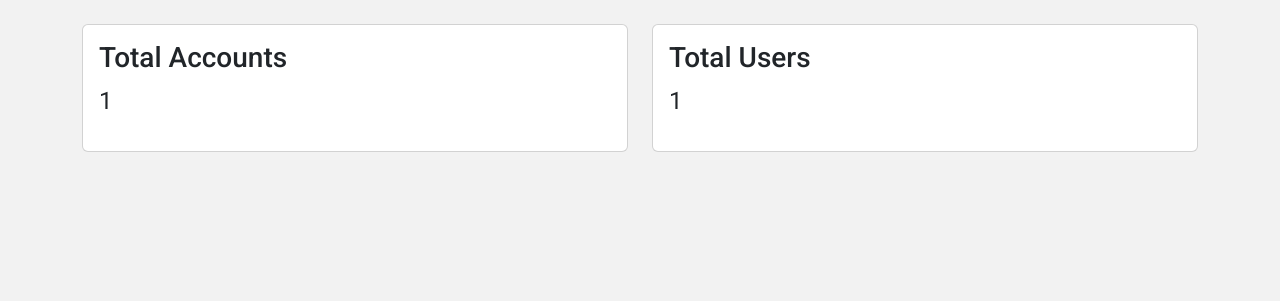
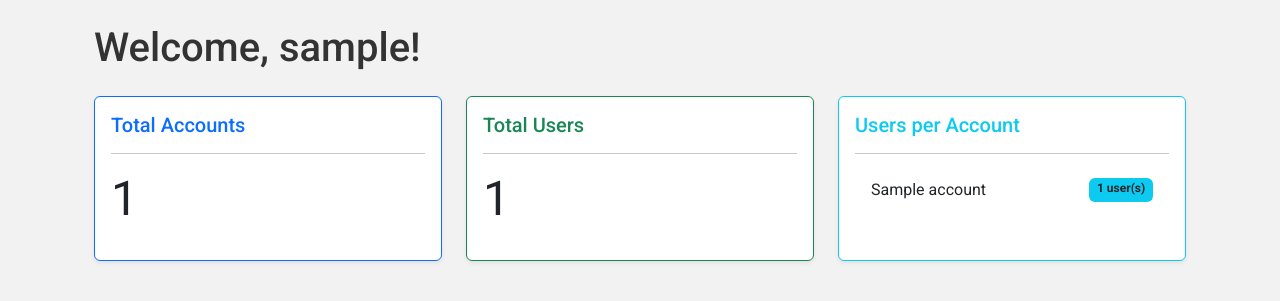
Before and after one commit to jaywar75/kosar, a Flask app: page /dashboard in a window 1280 px wide. Shown: the part 56-357 px from the top of the page. Run offline with Flask 3, Linux system fonts and the light colour scheme; the visitor is signed in with stand-in values (Sample User, id 1); a database or web service that is not in the repository returns one stand-in record (values such as "Sample title"); some libraries are stand-ins or nearby versions.

Commit message:
version 1 ready to ship, complete with accounts, users, assignment of users to accounts and a v1 dashboard that includes total users, total accounts, and total number of users per acconut.

```diff
--- a/app/blueprints/account/routes.py
+++ b/app/blueprints/account/routes.py
@@ -9,6 +9,19 @@ from flask import (
 from werkzeug.security import generate_password_hash, check_password_hash
 from . import account_bp
 from app.extensions import mongo
+
+
+###########################
+# 0. Helper / Utility
+###########################
+def generate_account_number():
+    """
+    Example function to create a simple random account number.
+    Feel free to refine the format or complexity.
+    """
+    prefix = "ACCT-"
+    rand_part = "".join(random.choices(string.ascii_uppercase + string.digits, k=5))
+    return prefix + rand_part
 
 
 ###########################
@@ -46,21 +59,33 @@ def dashboard():
     if "username" not in session:
         return redirect(url_for("account.login"))
 
-    # Query total accounts
+    # Already present logic:
     total_accounts = mongo.db.account.count_documents({})
+    total_users = mongo.db.users.count_documents({})
 
-    # Query total users
-    total_users = mongo.db.users.count_documents({})
+    # New: fetch all accounts
+    accounts = list(mongo.db.account.find({}))
+
+    # For each account, count how many users reference it
+    account_user_counts = []
+    for acc in accounts:
+        user_count = mongo.db.users.count_documents({"account_id": acc["_id"]})
+        account_user_counts.append({
+            "company_name": acc.get("company_name", "N/A"),
+            "user_count": user_count
+        })
 
     return render_template(
         "account/dashboard.html",
         username=session["username"],
         total_accounts=total_accounts,
-        total_users=total_users
+        total_users=total_users,
+        account_user_counts=account_user_counts  # pass the list to template
     )
 
+
 ###########################
-# 3aa. Add Account Route
+# 3a. Add Account
 ###########################
 @account_bp.route("/add", methods=["GET", "POST"])
 def add_account():
@@ -98,6 +123,7 @@ def add_account():
         flash("New account created!", "success")
         return redirect(url_for("account.dashboard"))
 
+    # If GET
     return render_template(
         "account/account_manage.html",
         new_account=True,
@@ -105,32 +131,21 @@ def add_account():
     )
 
 
-def generate_account_number():
-    """
-    Example function to create a simple random account number.
-    Feel free to refine the format or complexity.
-    """
-    prefix = "ACCT-"
-    rand_part = "".join(random.choices(string.ascii_uppercase + string.digits, k=5))
-    return prefix + rand_part
-
-
 ###########################
-# 3ab. Manage (Edit) Account Route
+# 3b. Manage/Edit Account
 ###########################
 @account_bp.route("/manage", methods=["GET", "POST"])
 def manage_account():
     """
     Displays/updates account details in the 'account' collection.
     If an account_number query param is provided (e.g. /manage?account_number=ACCT-123),
-    we retrieve that account doc for editing.
+    we retrieve that account doc for editing. Otherwise, we let user create a new account.
     """
     if "username" not in session:
         return redirect(url_for("account.login"))
 
     acc_num = request.args.get("account_number")
     account_doc = None
-
     if acc_num:
         account_doc = mongo.db.account.find_one({"account_number": acc_num})
 
@@ -142,6 +157,7 @@ def manage_account():
         billing_address = request.form.get("billing_address")
 
         if account_doc:
+            # Update existing
             mongo.db.account.update_one(
                 {"_id": account_doc["_id"]},
                 {
@@ -156,6 +172,7 @@ def manage_account():
             )
             flash("Account details updated!", "success")
         else:
+            # Create new
             new_doc = {
                 "username": session["username"],
                 "account_number": account_number or generate_account_number(),
@@ -173,13 +190,12 @@ def manage_account():
 
 
 ###########################
-# 3ac. List All Accounts Route
+# 3c. List All Accounts
 ###########################
 @account_bp.route("/listing", methods=["GET"])
 def list_all_accounts():
     """
-    Fetches all documents from the 'account' collection and
-    displays them in a dedicated template (e.g., account_list.html).
+    Fetches all documents from the 'account' collection and displays them.
     """
     if "username" not in session:
         return redirect(url_for("account.login"))
@@ -200,7 +216,7 @@ def logout():
 ###########################################################################
 #        NEW SECTION: Basic (CRUD-like) User Management without Delete
 #     Instead of “delete,” we inactivate users and store a reason.
-#     Added First/Last Name & Email, plus a two-step confirm flow.
+#     ***Includes an 'account_id' association via a company dropdown.***
 ###########################################################################
 
 
@@ -211,114 +227,110 @@ def logout():
 def user_list():
     """
     Lists all users from the 'users' collection (active or inactive).
+    If you want to display 'company_name', do a quick join below.
     """
     if "username" not in session:
         return redirect(url_for("account.login"))
 
-    all_users = mongo.db.users.find({})
+    all_users = list(mongo.db.users.find({}))
+
+    # OPTIONAL: If you want to show each user's associated company name:
+    # for user in all_users:
+    #     if user.get("account_id"):
+    #         acct = mongo.db.account.find_one({"_id": user["account_id"]})
+    #         user["company_name"] = acct["company_name"] if acct else None
+
     return render_template("account/user_list.html", users=all_users)
 
 
 ###########################
-# B. Create (Add) User - Step 1
+# B. Create or Edit User - Step 1
 ###########################
-@account_bp.route("/users/new", methods=["GET", "POST"])
-def user_create():
+@account_bp.route("/users/manage", defaults={"user_id": None}, methods=["GET", "POST"])
+@account_bp.route("/users/manage/<user_id>", methods=["GET", "POST"])
+def user_manage(user_id):
     """
-    Step 1:
-      - GET -> Show user_manage.html form (FirstName, LastName, Email, Username, Password)
-      - POST -> Gather form data, show confirm_user_update.html
+    Unifies user creation and editing into a single route.
+    Step 1 (GET): If user_id is provided, we fetch that user doc for editing.
+                  Also fetch all accounts for the dropdown.
+    Step 1 (POST): Gather form data, look up company_name if desired, pass everything
+                   to confirm_user_update.html
     """
     if "username" not in session:
         return redirect(url_for("account.login"))
 
-    if request.method == "POST":
-        first_name = request.form.get("first_name")
-        last_name = request.form.get("last_name")
-        email = request.form.get("email")
-        username = request.form.get("username")
-        password = request.form.get("password")
+    # Distinguish create vs. edit
+    if user_id:
+        user_obj = mongo.db.users.find_one({"_id": ObjectId(user_id)})
+        if not user_obj:
+            flash("User not found.", "error")
+            return redirect(url_for("account.user_list"))
+    else:
+        user_obj = None  # Creating a new user
 
-        # Basic validations
-        if not first_name or not last_name or not email or not username:
-            flash("Missing required fields: first, last, email, or username.", "error")
-            return redirect(url_for("account.user_create"))
-
-        # Show confirmation page instead of directly inserting
+    if request.method == "GET":
+        # Fetch accounts for the dropdown
+        all_accounts = list(mongo.db.account.find({}))
+        action = "edit" if user_obj else "create"
         return render_template(
-            "account/confirm_user_update.html",
-            mode="create",
-            first_name=first_name,
-            last_name=last_name,
-            email=email,
-            username=username,
-            password=password
+            "account/user_manage.html",
+            user=user_obj,
+            accounts=all_accounts,
+            action=action
         )
 
-    # If GET, show form
-    return render_template("account/user_manage.html", user=None, action="create")
+    # POST => Gather form data, optionally do a DB lookup for the company name
+    first_name = request.form.get("first_name")
+    last_name = request.form.get("last_name")
+    email = request.form.get("email")
+    new_username = request.form.get("username")
+    new_password = request.form.get("password")
+    selected_account_id = request.form.get("account_id")
+
+    # Basic validations
+    if not first_name or not last_name or not email or not new_username:
+        flash("Missing required fields for user create/edit.", "error")
+        return redirect(
+            url_for("account.user_manage", user_id=user_id) if user_id else url_for("account.user_manage")
+        )
+
+    # (Optional) If you'd like to show the chosen company name on the confirm page:
+    selected_company_name = None
+    if selected_account_id:
+        acct = mongo.db.account.find_one({"_id": ObjectId(selected_account_id)})
+        selected_company_name = acct["company_name"] if acct else None
+
+    # Decide if it's a create or edit
+    mode = "edit" if user_obj else "create"
+    user_id_str = str(user_obj["_id"]) if user_obj else ""
+
+    return render_template(
+        "account/confirm_user_update.html",
+        mode=mode,
+        user_id=user_id_str,
+        first_name=first_name,
+        last_name=last_name,
+        email=email,
+        username=new_username,
+        password=new_password,
+        selected_account_id=selected_account_id,
+        selected_company_name=selected_company_name
+    )
 
 
 ###########################
-# C. Edit Existing User - Step 1
+# C. Final Confirm - Step 2
 ###########################
-@account_bp.route("/users/edit/<user_id>", methods=["GET", "POST"])
-def user_edit(user_id):
+@account_bp.route("/users/confirm", methods=["POST"])
+def user_confirm():
     """
-    Step 1:
-      - GET -> Show user_manage.html for editing
-      - POST -> Gather updated form data, show confirm_user_update.html
+    Step 2 (POST only): Perform the actual DB write (create or update).
+    Then redirect to user_list.
     """
     if "username" not in session:
         return redirect(url_for("account.login"))
 
-    user_obj = mongo.db.users.find_one({"_id": ObjectId(user_id)})
-    if not user_obj:
-        flash("User not found.", "error")
-        return redirect(url_for("account.user_list"))
-
-    if request.method == "POST":
-        first_name = request.form.get("first_name")
-        last_name = request.form.get("last_name")
-        email = request.form.get("email")
-        new_username = request.form.get("username")
-        new_password = request.form.get("password")
-
-        if not first_name or not last_name or not email or not new_username:
-            flash("Missing required fields for user update.", "error")
-            return redirect(url_for("account.user_edit", user_id=user_id))
-
-        return render_template(
-            "account/confirm_user_update.html",
-            mode="edit",
-            user_id=str(user_id),
-            first_name=first_name,
-            last_name=last_name,
-            email=email,
-            username=new_username,
-            password=new_password  # might be empty
-        )
-
-    # If GET -> show user_manage.html with existing data
-    return render_template("account/user_manage.html", user=user_obj, action="edit")
-
-
-###########################
-# D. Final Confirm Route - Step 2
-###########################
-@account_bp.route("/users/confirm", methods=["POST"])
-def user_confirm():
-    """
-    Step 2:
-      - POST from confirm_user_update.html
-      - If mode="create", do insert
-      - If mode="edit", do update
-      - Then redirect to user_list
-    """
-    if "username" not in session:
-        return redirect(url_for("account.login"))
-
-    mode = request.form.get("mode")
+    mode = request.form.get("mode")  # "create" or "edit"
     user_id = request.form.get("user_id")
 
     first_name = request.form.get("first_name")
@@ -326,37 +338,39 @@ def user_confirm():
     email = request.form.get("email")
     username = request.form.get("username")
     password = request.form.get("password")
+    selected_account_id = request.form.get("selected_account_id")
+
+    # Convert to ObjectId if provided
+    account_obj_id = ObjectId(selected_account_id) if selected_account_id else None
 
     if mode == "create":
-        # Insert logic
         new_user_doc = {
             "first_name": first_name,
             "last_name": last_name,
             "email": email,
             "username": username,
             "status": "Active",
-            "inactivate_reason": None
+            "inactivate_reason": None,
+            "account_id": account_obj_id
         }
         if password:
             new_user_doc["password"] = generate_password_hash(password)
+
         mongo.db.users.insert_one(new_user_doc)
         flash("New user created successfully!", "success")
 
     elif mode == "edit" and user_id:
-        # Update logic
         update_doc = {
             "first_name": first_name,
             "last_name": last_name,
             "email": email,
-            "username": username
+            "username": username,
+            "account_id": account_obj_id
         }
         if password:
             update_doc["password"] = generate_password_hash(password)
 
-        mongo.db.users.update_one(
-            {"_id": ObjectId(user_id)},
-            {"$set": update_doc}
-        )
+        mongo.db.users.update_one({"_id": ObjectId(user_id)}, {"$set": update_doc})
         flash("User updated successfully!", "success")
 
     else:
@@ -366,12 +380,12 @@ def user_confirm():
 
 
 ###########################
-# E. Inactivate (Instead of Delete)
+# D. Inactivate User
 ###########################
 @account_bp.route("/users/inactivate/<user_id>", methods=["GET", "POST"])
 def user_inactivate(user_id):
     """
-    Inactivate a user instead of deleting them; stores an inactivation reason.
+    Inactivate a user instead of permanently deleting them.
     """
     if "username" not in session:
         return redirect(url_for("account.login"))
@@ -382,19 +396,18 @@ def user_inactivate(user_id):
         return redirect(url_for("account.user_list"))
 
     if request.method == "GET":
-        # Optionally render a confirmation or reason form
         return render_template("account/user_inactivate_confirm.html", user=user_obj)
 
-    if request.method == "POST":
-        reason = request.form.get("inactivate_reason", "No reason provided")
-        mongo.db.users.update_one(
-            {"_id": ObjectId(user_id)},
-            {
-                "$set": {
-                    "status": "Inactive",
-                    "inactivate_reason": reason
-                }
+    # POST => finalize inactivation
+    reason = request.form.get("inactivate_reason", "No reason provided")
+    mongo.db.users.update_one(
+        {"_id": ObjectId(user_id)},
+        {
+            "$set": {
+                "status": "Inactive",
+                "inactivate_reason": reason
             }
-        )
-        flash("User inactivated successfully!", "success")
-        return redirect(url_for("account.user_list"))
+        }
+    )
+    flash("User inactivated successfully!", "success")
+    return redirect(url_for("account.user_list"))
--- a/app/blueprints/account/templates/account/dashboard.html
+++ b/app/blueprints/account/templates/account/dashboard.html
@@ -1,17 +1,51 @@
 {% extends "account/base.html" %}
 {% block content %}
 
-<div class="row my-4">
-    <div class="col-md-6">
-        <div class="card p-3">
-            <h3>Total Accounts</h3>
-            <p class="fs-4">{{ total_accounts }}</p>
+<div class="container my-4">
+    <h1 class="mb-4">Welcome, {{ username }}!</h1>
+
+    <!-- Row holding the three stats cards -->
+    <div class="row g-4">
+        <!-- Card #1: Total Accounts -->
+        <div class="col-md-4">
+            <div class="card border-primary shadow-sm h-100">
+                <div class="card-body">
+                    <h5 class="card-title text-primary">Total Accounts</h5>
+                    <hr>
+                    <p class="display-5">{{ total_accounts }}</p>
+                </div>
+            </div>
         </div>
-    </div>
-    <div class="col-md-6">
-        <div class="card p-3">
-            <h3>Total Users</h3>
-            <p class="fs-4">{{ total_users }}</p>
+
+        <!-- Card #2: Total Users -->
+        <div class="col-md-4">
+            <div class="card border-success shadow-sm h-100">
+                <div class="card-body">
+                    <h5 class="card-title text-success">Total Users</h5>
+                    <hr>
+                    <p class="display-5">{{ total_users }}</p>
+                </div>
+            </div>
+        </div>
+
+        <!-- Card #3: Users per Account -->
+        <div class="col-md-4">
+            <div class="card border-info shadow-sm h-100">
+                <div class="card-body">
+                    <h5 class="card-title text-info">Users per Account</h5>
+                    <hr>
+                    <ul class="list-group list-group-flush">
+                      {% for item in account_user_counts %}
+                      <li class="list-group-item d-flex justify-content-between">
+                        <span>{{ item.company_name or 'N/A' }}</span>
+                        <span class="badge bg-info text-dark">
+                          {{ item.user_count }} user(s)
+                        </span>
+                      </li>
+                      {% endfor %}
+                    </ul>
+                </div>
+            </div>
         </div>
     </div>
 </div>
```
Also changed, not shown: app/blueprints/account/templates/account/account_list.html (+18 -13 lines), app/blueprints/account/templates/account/confirm_user_update.html (+10 -4 lines), app/blueprints/account/templates/account/user_list.html (+28 -7 lines), app/blueprints/account/templates/account/user_manage.html (+17 -0 lines), docker-compose.yml (added, +26 -0 lines), pyproject.toml (added, +40 -0 lines), README.md (added), 3 other files.
